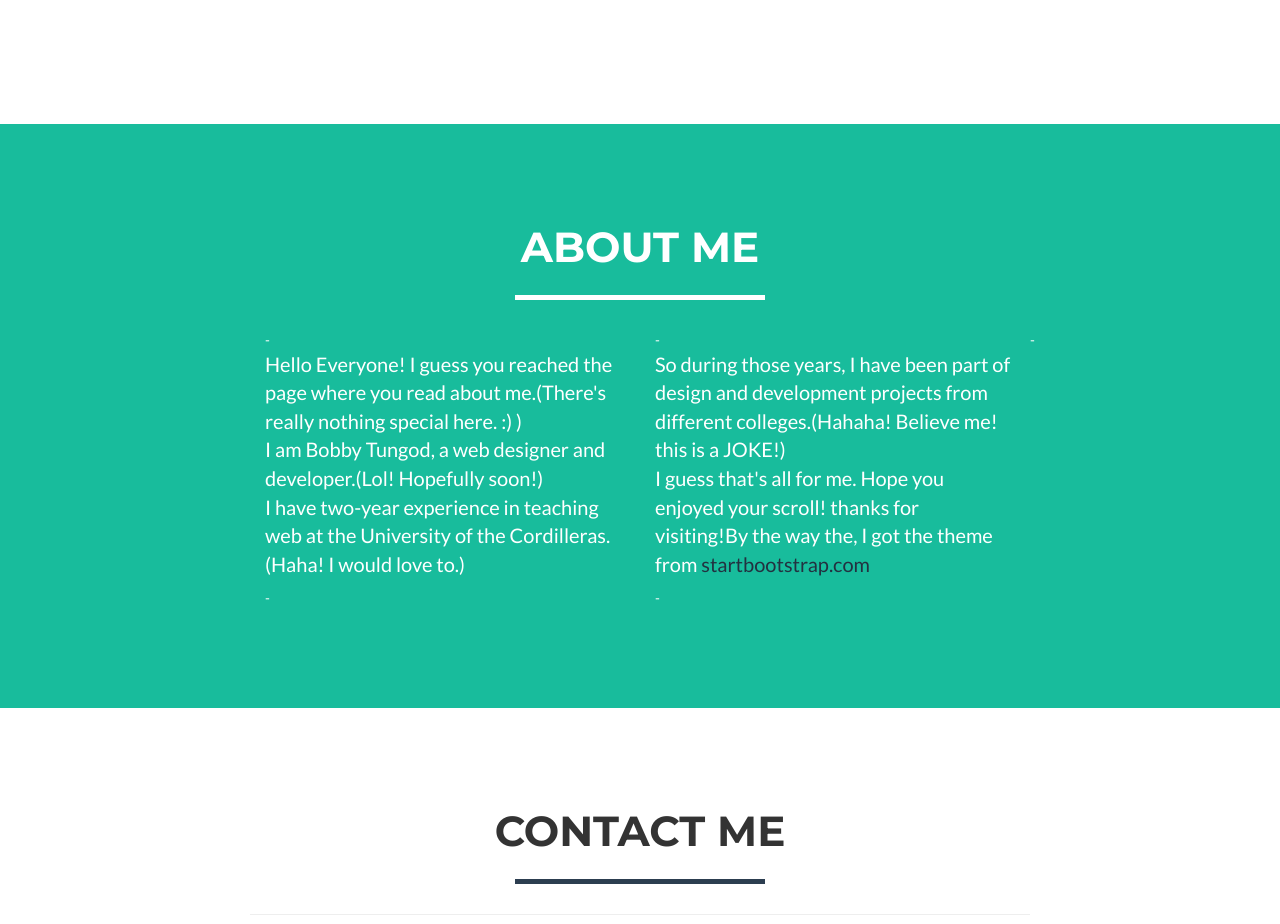
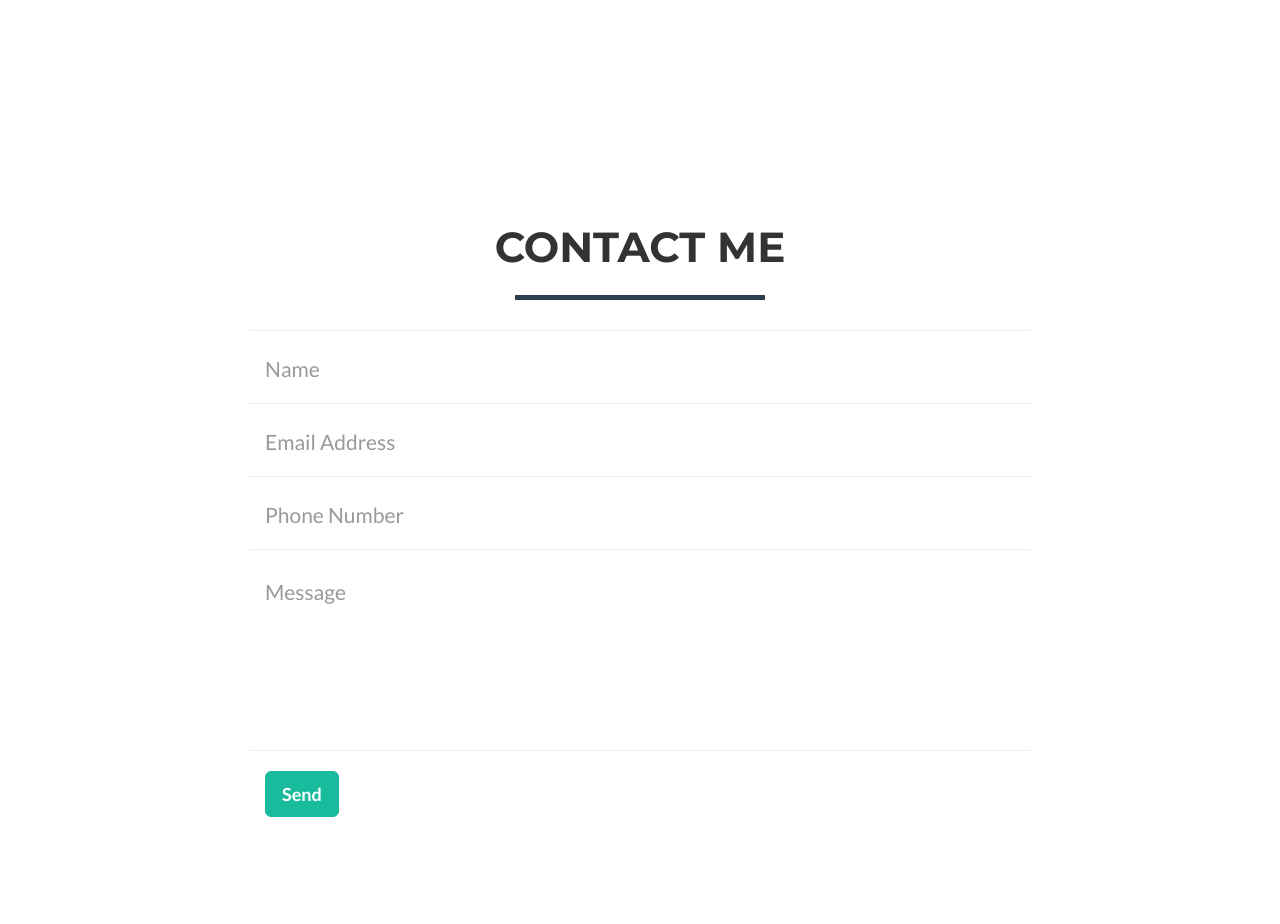
Before and after one commit to bobbytungod/bobbytungod.github.io, a website: page index.html in a window 1280 px wide. Shown: the part 1640-2564 px from the top of the page. Drawn offline with nearby package versions, Linux system fonts and the light colour scheme.

Commit message:
Update index.html

```diff
--- a/index.html
+++ b/index.html
@@ -180,25 +180,6 @@
 
 
 
-    <!-- About Section -->
-    <section class="success" id="about">
-        <div class="container">
-            <div class="row">
-                <div class="col-lg-12 text-center">
-                    <h2>About Me</h2>
-                    <hr class="star-light">
-                </div>
-            </div>
-            <div class="row">
-                 <div class="col-lg-4 col-lg-offset-2">
--                    <p>Hello Everyone! I guess you reached the page where you read about me.(There's really nothing special here. :) ) <br>I am Bobby Tungod, a web designer and developer.(Lol! Hopefully soon!)<br>I have two-year experience in teaching web at the University of the Cordilleras.(Haha! I would love to.)</p>
--                </div>
--                <div class="col-lg-4">
--                    <p>So during those years, I have been part of design and development projects from different colleges.(Hahaha! Believe me! this is a JOKE!) <br>I guess that's all for me. Hope you enjoyed your scroll! thanks for visiting!By the way the, I got the theme from <a href="startbootstrap.com" style="color: #233140">startbootstrap.com</a></p>
--                </div>
-            </div>
-        </div>
-    </section>
 
     <!-- Contact Section -->
     <section id="contact">
```
